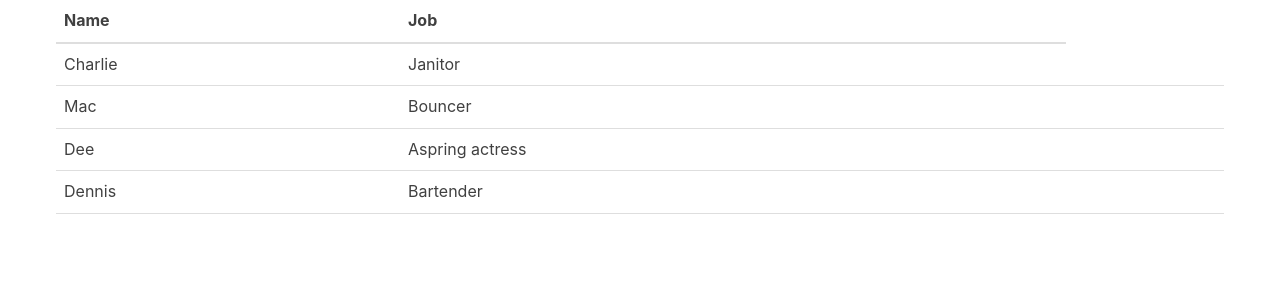
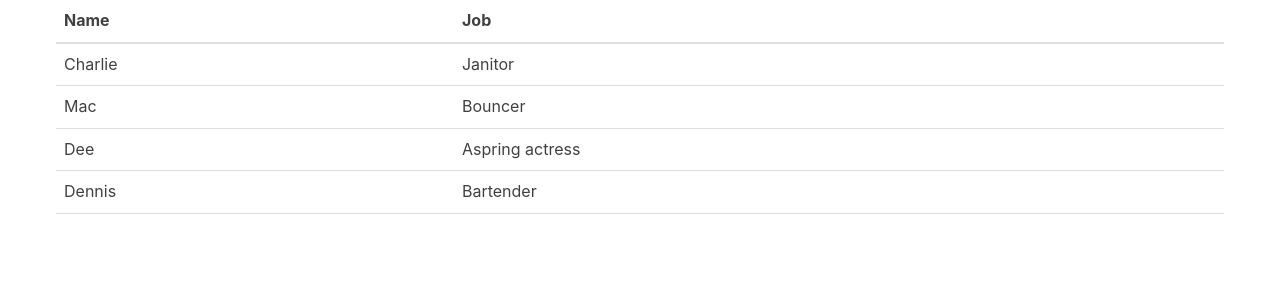
Before and after one commit to AcquahBaiden/react-sandbox, a React (Create React App) app: page / in a window 1280 px wide. Shown: the top 300 px of the page. Built offline with nearby package versions, Linux system fonts and the light colour scheme.

Commit message:
Update table.js

```diff
--- a/src/table.js
+++ b/src/table.js
@@ -16,8 +16,6 @@ const TableBody = (props) => {
           <tr key={index}>
             <td>{row.name}</td>
             <td>{row.job}</td>
-            <td>{row.isAdmin}</td>
-            <td>{row.isSuper}</td>
           </tr>
         )
       })
```
